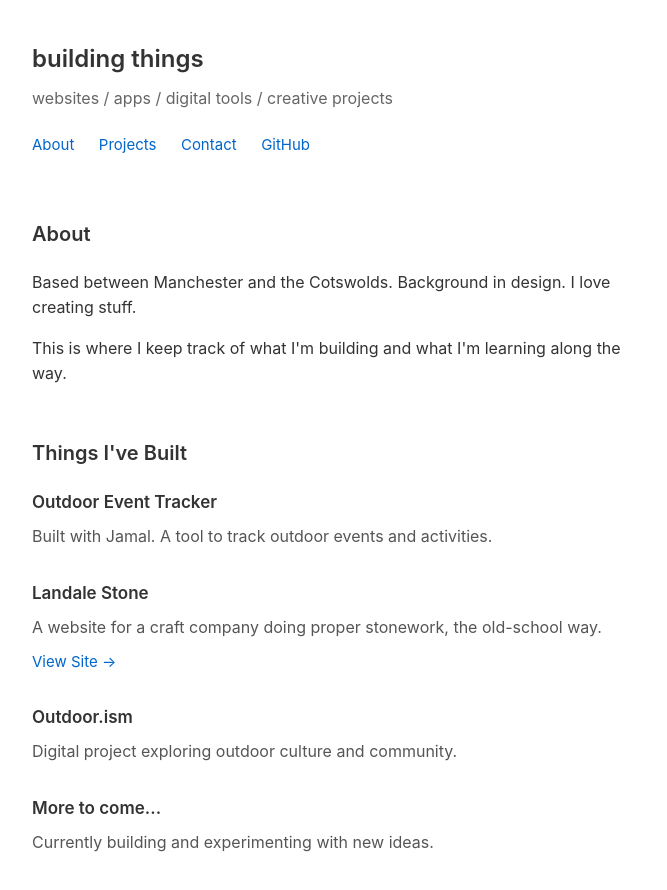
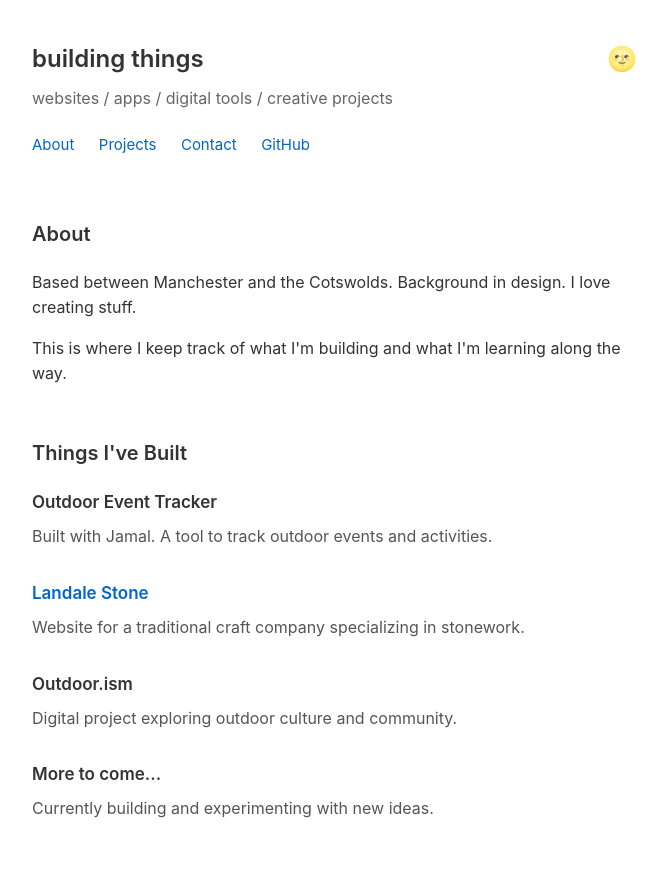
Before and after one commit to builtwithharley/Personal-Website, a plain HTML site: page index.html in a window 1280 px wide. Shown: the whole page, without its empty margins (303-970 px from the left). Drawn offline with Linux system fonts and the light colour scheme.

Commit message:
Added dark mode toggle

```diff
--- a/index.html
+++ b/index.html
@@ -11,17 +11,47 @@
             box-sizing: border-box;
         }
 
+        :root {
+            --bg-color: #ffffff;
+            --text-color: #333333;
+            --text-secondary: #666666;
+            --text-tertiary: #555555;
+            --link-color: #0066cc;
+        }
+
+        [data-theme="dark"] {
+            --bg-color: #1a1a1a;
+            --text-color: #e8e8e8;
+            --text-secondary: #a8a8a8;
+            --text-tertiary: #b8b8b8;
+            --link-color: #6ba3ff;
+        }
+
         body {
             font-family: -apple-system, BlinkMacSystemFont, 'Segoe UI', sans-serif;
             line-height: 1.6;
-            color: #333;
+            color: var(--text-color);
+            background-color: var(--bg-color);
             max-width: 650px;
             margin: 0 auto;
             padding: 40px 20px;
+            transition: background-color 0.3s, color 0.3s;
         }
 
         header {
             margin-bottom: 60px;
+            position: relative;
+        }
+
+        .theme-toggle {
+            position: absolute;
+            top: 0;
+            right: 0;
+            background: none;
+            border: none;
+            font-size: 24px;
+            cursor: pointer;
+            padding: 5px;
         }
 
         h1 {
@@ -31,7 +61,7 @@
         }
 
         .subtitle {
-            color: #666;
+            color: var(--text-secondary);
             font-size: 16px;
             margin-bottom: 20px;
         }
@@ -41,7 +71,7 @@
         }
 
         nav a {
-            color: #0066cc;
+            color: var(--link-color);
             text-decoration: none;
             margin-right: 20px;
             font-size: 15px;
@@ -76,37 +106,30 @@
             margin-bottom: 8px;
         }
 
-        .project p {
-            color: #555;
-            margin-bottom: 8px;
+        .project h3 a {
+            color: var(--link-color);
+            text-decoration: none;
         }
 
-        .project a {
-            color: #0066cc;
-            text-decoration: none;
-            font-size: 15px;
-        }
-
-        .project a:hover {
+        .project h3 a:hover {
             text-decoration: underline;
         }
 
-        ul {
-            list-style-position: inside;
-            margin-bottom: 15px;
-        }
-
-        li {
+        .project p {
+            color: var(--text-tertiary);
             margin-bottom: 8px;
         }
 
         a {
-            color: #0066cc;
+            color: var(--link-color);
         }
     </style>
 </head>
 <body>
     <header>
+        <button class="theme-toggle" onclick="toggleTheme()" aria-label="Toggle dark mode">
+            <span id="theme-icon">🌝</span>
+        </button>
         <h1>building things</h1>
         <p class="subtitle">websites / apps / digital tools / creative projects</p>
         <nav>
@@ -136,9 +159,8 @@
         </div>
 
         <div class="project">
-            <h3>Landale Stone</h3>
-            <p>A website for a craft company doing proper stonework, the old-school way.</p>
-            <a href="https://www.landalestoneltd.co.uk/" target="_blank">View Site →</a>
+            <h3><a href="https://www.landalestoneltd.co.uk/" target="_blank">Landale Stone</a></h3>
+            <p>Website for a traditional craft company specializing in stonework.</p>
         </div>
 
         <div class="project">
@@ -152,5 +174,25 @@
         </div>
     </section>
 
+    <script>
+        // Check for saved theme preference or default to light mode
+        const currentTheme = localStorage.getItem('theme') || 'light';
+        document.documentElement.setAttribute('data-theme', currentTheme);
+        updateThemeIcon(currentTheme);
+
+        function toggleTheme() {
+            const theme = document.documentElement.getAttribute('data-theme');
+            const newTheme = theme === 'light' ? 'dark' : 'light';
+
+            document.documentElement.setAttribute('data-theme', newTheme);
+            localStorage.setItem('theme', newTheme);
+            updateThemeIcon(newTheme);
+        }
+
+        function updateThemeIcon(theme) {
+            const icon = document.getElementById('theme-icon');
+            icon.textContent = theme === 'light' ? '🌝' : '🌞';
+        }
+    </script>
 </body>
 </html>
```
